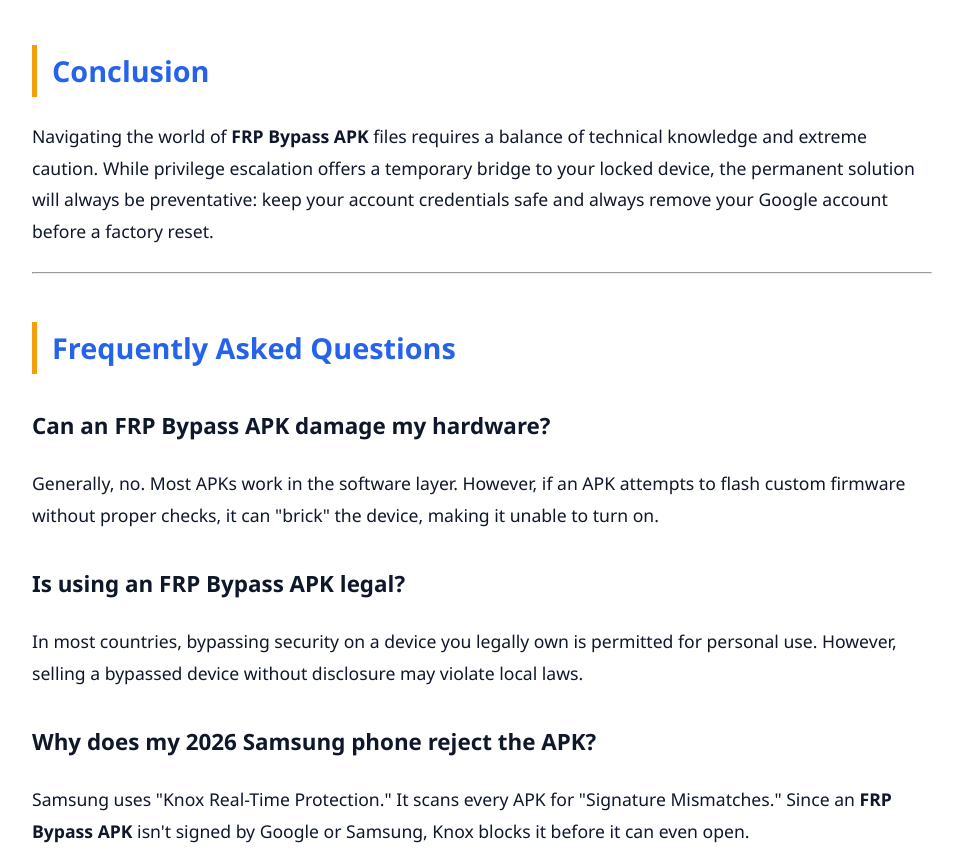
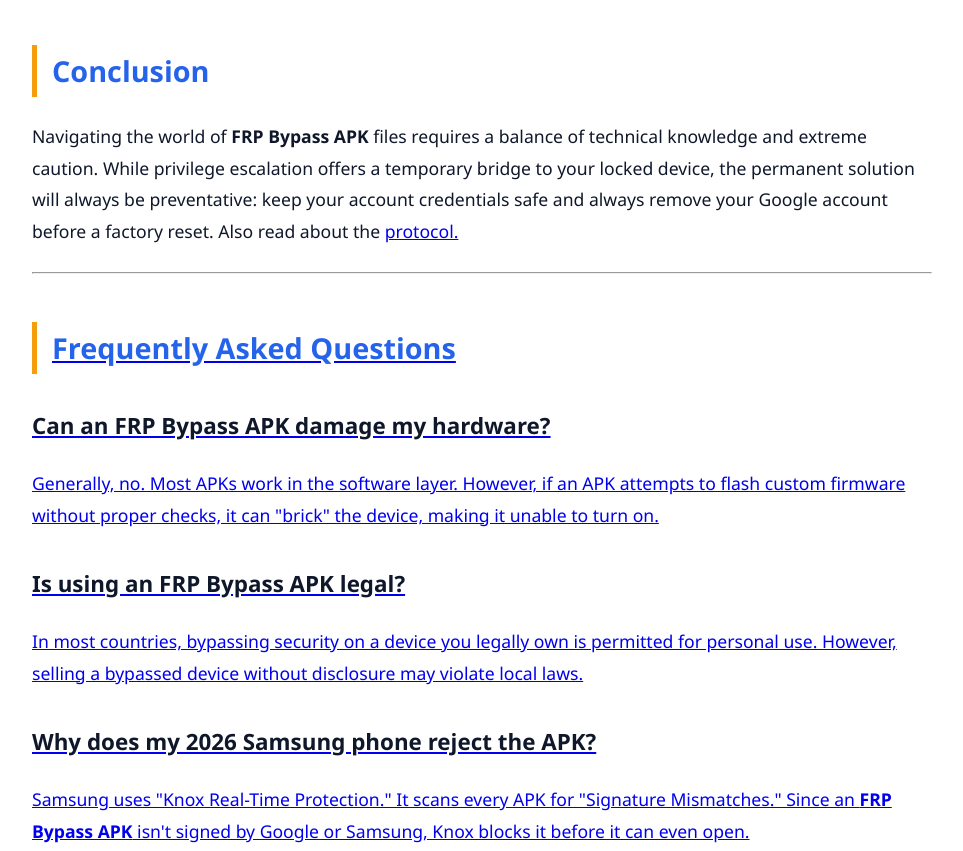
Before and after one commit to zuhbairkhan71-coder/frpbypassapk, a plain HTML site: page index.html in a window 1280 px wide. Shown: the part 3377-4228 px from the top of the page, without its empty margins (158-1121 px from the left). Drawn offline with Linux system fonts and the light colour scheme.

Commit message:
Update index.html

```diff
--- a/index.html
+++ b/index.html
@@ -177,7 +177,7 @@
 
             <section id="conclusion">
                 <h2>Conclusion</h2>
-                <p>Navigating the world of <strong>FRP Bypass APK</strong> files requires a balance of technical knowledge and extreme caution. While privilege escalation offers a temporary bridge to your locked device, the permanent solution will always be preventative: keep your account credentials safe and always remove your Google account before a factory reset.</p>
+                <p>Navigating the world of <strong>FRP Bypass APK</strong> files requires a balance of technical knowledge and extreme caution. While privilege escalation offers a temporary bridge to your locked device, the permanent solution will always be preventative: keep your account credentials safe and always remove your Google account before a factory reset. Also read about the <a href="https://luluboxapkpro.bitbucket.io/"frp recovery</a> protocol.</p>
             </section>
 
             <hr>
```
